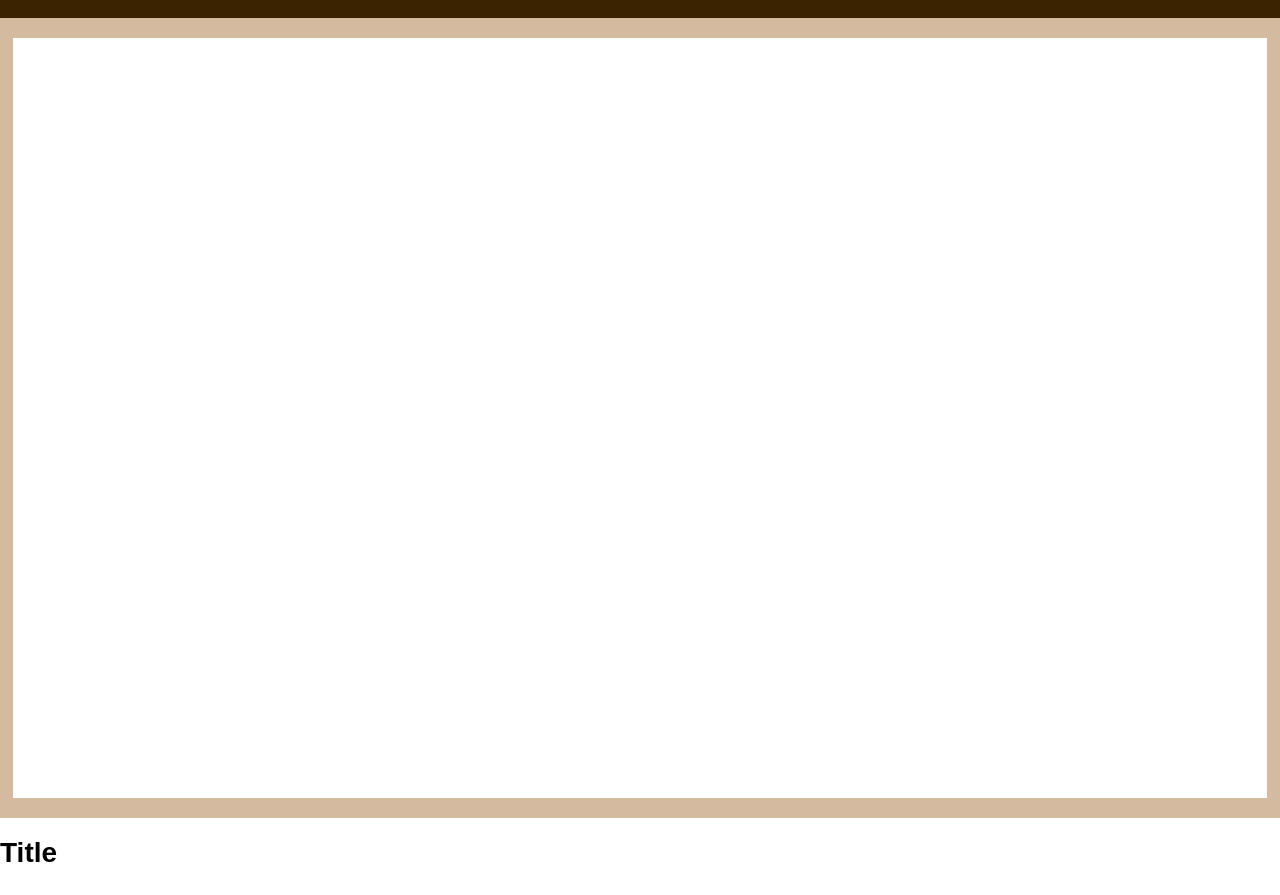
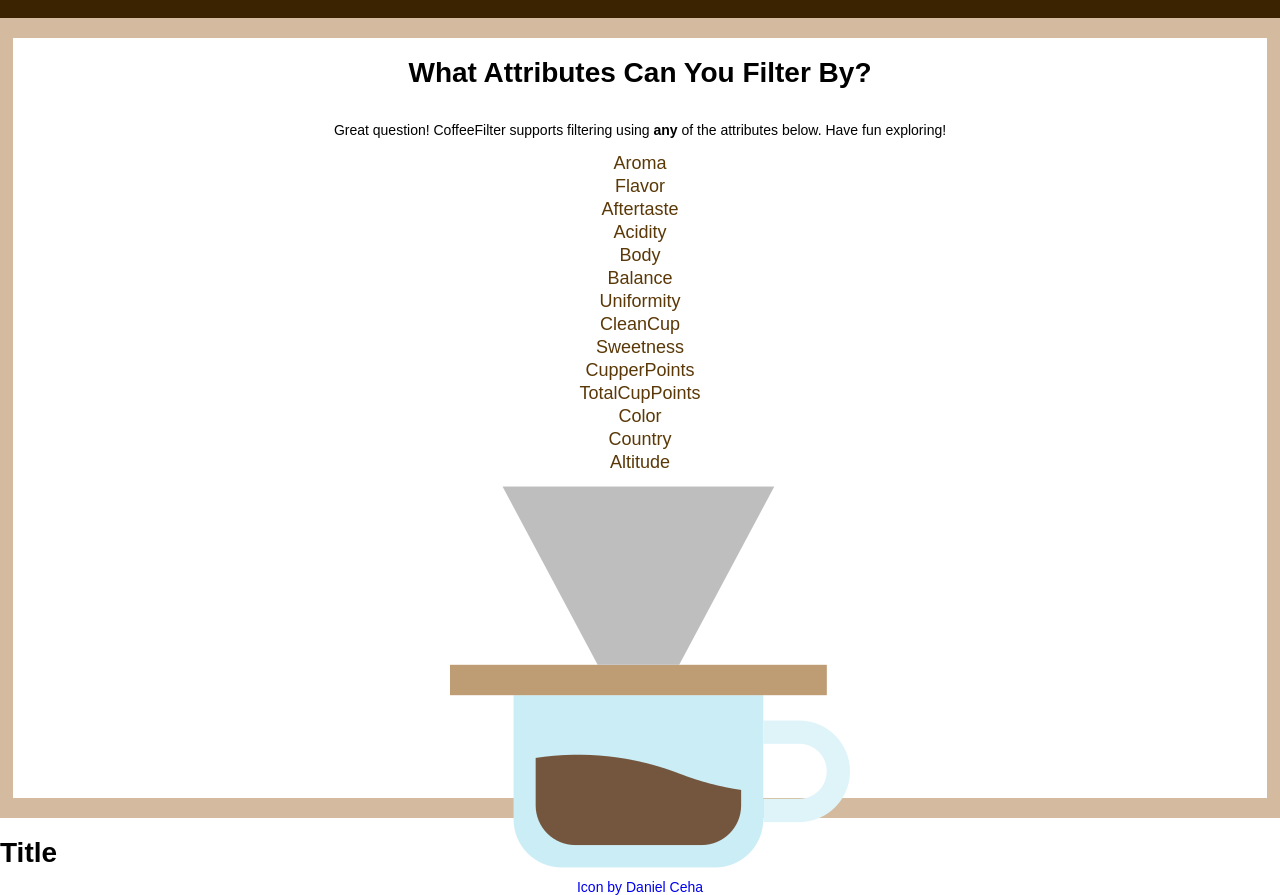
Before and after one commit to lucas-ucb/lucas-ucb.github.io, a React (Vite) app: page / in a window 1280 px wide. Shown: the part 1522-2417 px from the top of the page. Built offline with nearby package versions, Linux system fonts and the light colour scheme.

Commit message:
finished attributes component

```diff
--- a/src/App.css
+++ b/src/App.css
@@ -175,14 +175,14 @@ body {
     display: flex;
     flex-direction: column;
     justify-content: flex-start;
-    width: 280px;
+    width: 320px;
     height: auto;
     background-color: #ffffff;
     z-index: 2;
     grid-column: 1 / 2;
     grid-row: 2;
-    margin-top: -500px;
-    margin-right: 1280px;
+    margin-top: -490px;
+    margin-right: 1230px;
 }
 
 #countriesRepresentedContainer h2 {
@@ -201,9 +201,15 @@ body {
 #countriesRepresentedContainer a {
     font-size: larger;
     text-decoration: none;
+    color: #5a3807;
 }
-/* QUALITIES */
-#qualities {
+
+#countriesRepresentedContainer a:hover {
+  color: #f0cb5d;
+}
+
+/* ATTRIBUTES */
+#attributes {
     display: grid;
     grid-template-columns: 1fr;
     grid-template-rows: 1fr 1fr;
@@ -214,7 +220,7 @@ body {
     background-color: #d4bb9f;
 }
 
-.qualitiesContainer {
+.attributesContainer {
     display: flex;
     flex-direction: column;
     align-items: center;
@@ -224,3 +230,59 @@ body {
     z-index: 1;
     margin-top: 20px;
 }
+
+#coffeeFilter {
+    height: auto;
+    width: auto;
+    padding-left: 20px;
+}
+
+.attributesTextContainer {
+    display: flex;
+    text-align: center;
+    background-color: rgb(255, 255, 255);
+    height: auto;
+    width: auto;
+    justify-content: flex-start;
+    margin-top: auto;
+}
+
+.attributesContainer ul {
+    list-style-type: none;
+    margin: 0;
+    padding: 0;
+}
+
+.attributesContainer a {
+    text-decoration: none;
+}
+
+.tooltip {
+  position: absolute;
+  top: 50px;
+  left: 50%;
+  transform: translateX(-50%);
+  background-color: rgba(0, 0, 0, 0.7);
+  color: white;
+  padding: 10px;
+  border-radius: 5px;
+  width: 200px;
+  text-align: center;
+  z-index: 1000;
+  transition: opacity 0.3s ease;
+  opacity: 1;
+}
+
+.attributesBtn {
+  background: none;
+  border: none;
+  color: #5a3807;
+  font-size: large;
+  text-align: left;
+  cursor: pointer;
+  transition: color 0.3s ease;
+}
+
+.attributesBtn:hover {
+  color: #f0cb5d;
+}
--- a/src/App.jsx
+++ b/src/App.jsx
@@ -1,28 +1,13 @@
 import { useState, useEffect } from "react";
 import FilterComponent from "./components/filterComponent";
 import NavComponent from "./components/NavComponent";
+import MainBodyComponent from "./components/MainBodyComponent";
 import CountriesComponent from "./components/CountriesComponent";
+import AttributesComponent from "./components/AttributesComponent";
 import "./App.css";
-import cafeBackground from "./assets/cafe-background.png"
+
 
 function App() {
-  const [count, setCount] = useState(0);
-  const [scrollY, setScrollY] = useState(0);
-
-  const handleScroll = () => {
-    setScrollY(window.scrollY);
-  };
-
-  useEffect(() => {
-    window.addEventListener("scroll", handleScroll);
-    return () => {
-      window.removeEventListener("scroll", handleScroll);
-    };
-  }, []);
-
-  const parallaxTextStyle = {
-    transform: `translate(-50%, ${-50 + scrollY * -0.7}%)`,
-  };
 
   function filterTask() {}
 
@@ -32,17 +17,10 @@ function App() {
         <title>CoffeeFilter</title>
       </header>
       <NavComponent />
-      <div id="mainBody">
-        <p className="bodyMainText" style={parallaxTextStyle}>discover more about coffee below</p>
-        <img id="cafeBackground" src={cafeBackground} alt="cafe-background" />
-      </div>
+      <MainBodyComponent />
       <div className="downArrow"></div>
       <CountriesComponent />
-      <div id="qualities">
-        <div className="qualitiesContainer">
-
-        </div>
-      </div>
+      <AttributesComponent />
       <div>
         <h1>Title</h1>
         <FilterComponent onFilter={filterTask} />
@@ -50,5 +28,4 @@ function App() {
     </div>
   );
 }
-
 export default App;
--- /dev/null
+++ b/src/components/AttributesComponent.jsx
@@ -0,0 +1,78 @@
+import { useState, useEffect } from "react";
+import coffeeFilter from ".././assets/coffee-filter.png";
+
+function AttributesComponent() {
+  const [tooltip, setTooltip] = useState("");
+  const [showTooltip, setShowTooltip] = useState(false);
+
+  const descriptions = {
+    Aroma: "Aroma (Out of 10) refers to the scent or fragrance of the coffee.",
+    Flavor: "Flavor (Out of 10) of coffee is evaluated based on the taste, including any sweetness, bitterness, acidity, and other flavor notes.",
+    Aftertaste: "Aftertaste (Out of 10) refers to the lingering taste that remains in the mouth after swallowing the coffee.",
+    Acidity: "Acidity (Out of 10) in coffee refers to the brightness or liveliness of the taste.",
+    Body: "Body (Out of 10) refers to the thickness or viscosity of the coffee in the mouth.",
+    Balance: "Balance (Out of 10) refers to how well the different flavor components of the coffee work together.",
+    Uniformity: "Uniformity (Out of 10) refers to the consistency of the coffee from cup to cup.",
+    CleanCup: "CleanCup (Out of 10) refers to a coffee that is free of any off-flavors or defects, such as sourness, mustiness, or staleness.",
+    Sweetness: "Sweetness (Out of 10) can be described as caramel-like, fruity, or floral, and is a desirable quality in coffee.",
+    CupperPoints: "CupperPoints (Out of 10) are assigned by professionals who score coffee based on several attributes collectively.",
+    TotalCupPoints: "TotalCupPoints (Out of 100) is the overall score of the coffee, aggregating all previous scoring factors.",
+    Color: "Color refers to the visual appearance of the coffee beans, which can indicate how they were roasted.",
+    Country: "The country of origin can greatly influence the flavor profile of coffee, as different regions produce different coffee types.",
+    Altitude: "The altitude at which the coffee is grown. There are minimum, maximum, and mean measurements for this attribute.",
+  };
+
+  const handleClick = (item) => {
+    setTooltip(descriptions[item]);
+    setShowTooltip(true);
+  };
+
+  useEffect(() => {
+    const closeTooltipOnClickOutside = (e) => {
+      if (!e.target.closest(".tooltip") && !e.target.closest("button")) {
+        setShowTooltip(false);
+      }
+    };
+    window.addEventListener("click", closeTooltipOnClickOutside);
+    return () => {
+      window.removeEventListener("click", closeTooltipOnClickOutside);
+    };
+  }, []);
+
+  return (
+    <div id="attributes">
+      <div className="attributesContainer">
+        <h1>What Attributes Can You Filter By?</h1>
+        <p>
+          Great question! CoffeeFilter supports filtering using <b>any</b> of
+          the attributes below. Have fun exploring!
+        </p>
+        <div className="attributesTextContainer">
+          <ul>
+            {Object.keys(descriptions).map((item) => (
+              <li key={item}>
+                <button
+                  className="attributesBtn"
+                  onClick={() => handleClick(item)} // Show the tooltip
+                >
+                  {item}
+                </button>
+              </li>
+            ))}
+          </ul>
+        </div>
+        {showTooltip && tooltip && (
+          <div className="tooltip" style={{ top: `2100px`, left: `1100px` }}>
+            <p>{tooltip}</p>
+          </div>
+        )}
+        <img id="coffeeFilter" src={coffeeFilter} alt="coffee-filter" />
+        <a href="https://www.freepik.com/icon/coffee-filter_8507801#fromView=keyword&page=1&position=51&uuid=f25f1bd8-8601-4fb4-a7b0-eea7b4a9ca7e">
+          Icon by Daniel Ceha
+        </a>
+      </div>
+    </div>
+  );
+}
+
+export default AttributesComponent;
--- /dev/null
+++ b/src/components/MainBodyComponent.jsx
@@ -0,0 +1,32 @@
+import { useState, useEffect } from "react";
+import cafeBackground from ".././assets/cafe-background.png"
+
+function MainBodyComponent() {
+  const [scrollY, setScrollY] = useState(0);
+
+  const handleScroll = () => {
+    setScrollY(window.scrollY);
+  };
+
+  useEffect(() => {
+    window.addEventListener("scroll", handleScroll);
+    return () => {
+      window.removeEventListener("scroll", handleScroll);
+    };
+  }, []);
+
+  const parallaxTextStyle = {
+    transform: `translate(-50%, ${-50 + scrollY * -0.7}%)`,
+  };
+
+  return (
+    <div id="mainBody">
+      <p className="bodyMainText" style={parallaxTextStyle}>
+        discover more about coffee below
+      </p>
+      <img id="cafeBackground" src={cafeBackground} alt="cafe-background" />
+    </div>
+  );
+}
+
+export default MainBodyComponent;
--- a/src/components/NavComponent.jsx
+++ b/src/components/NavComponent.jsx
@@ -14,8 +14,8 @@ function FilterComponent() {
           <li className="navOptionCountries">
             <a href="./">Countries</a>
           </li>
-          <li className="navOptionQualities">
-            <a href="./">Qualities</a>
+          <li className="navOptionAttributes">
+            <a href="./">Attributes</a>
           </li>
           <li className="navOptionMetadata">
             <a href="./">Metadata</a>
```
Also changed, not shown: src/assets/coffee-filter.png (added).
